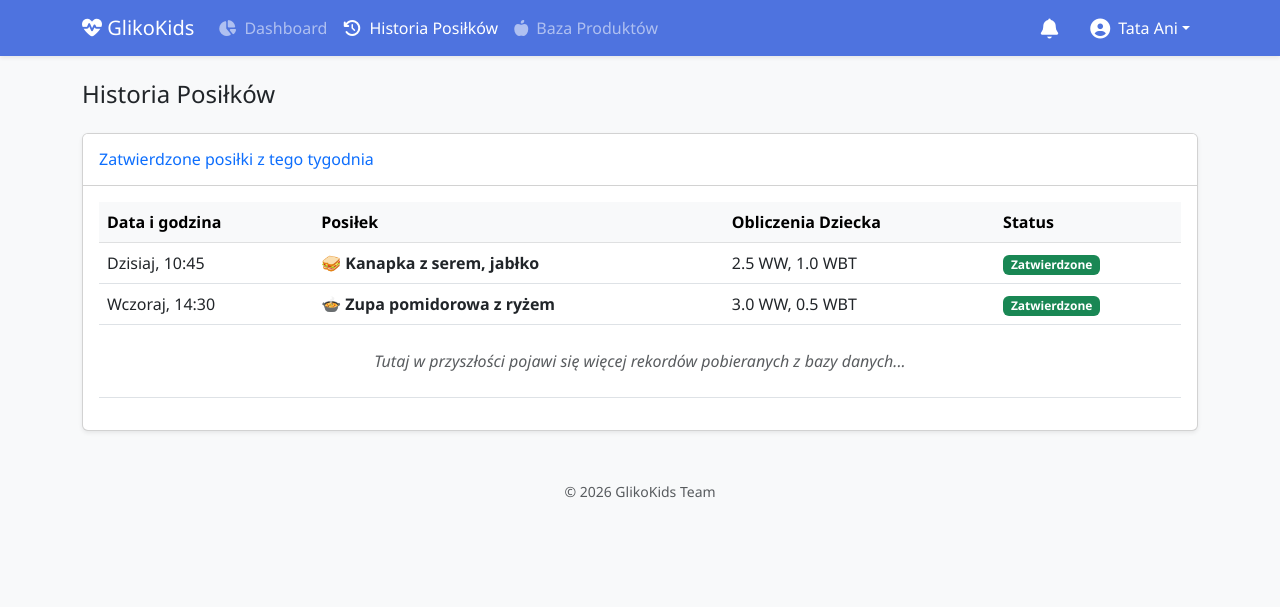
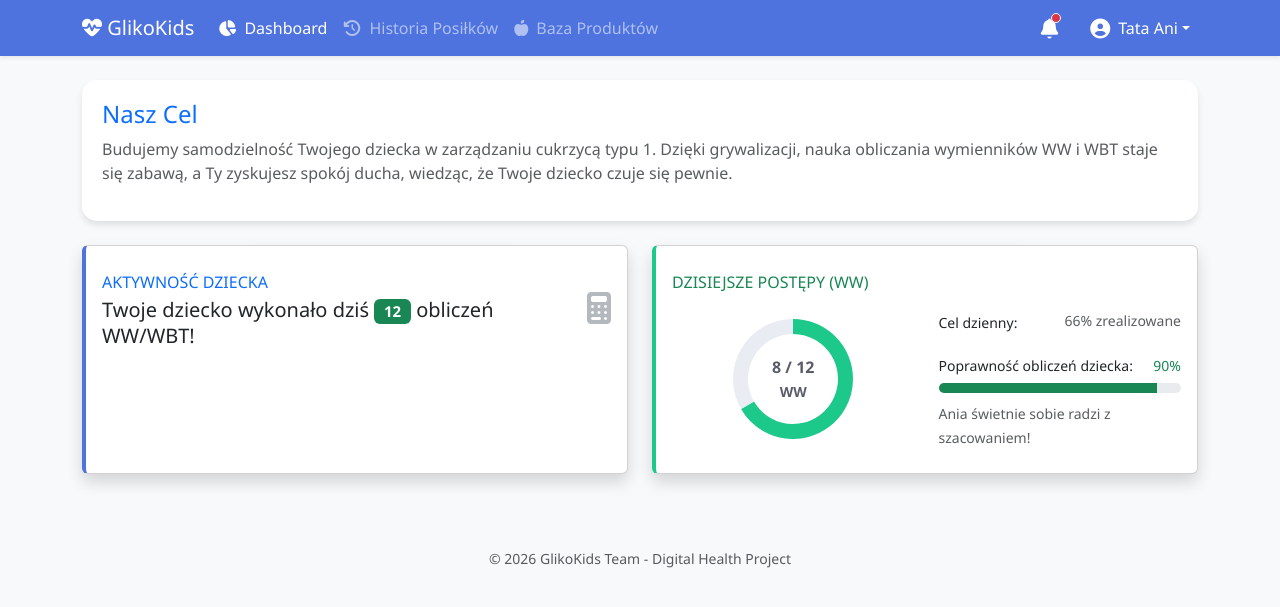
Before and after one commit to sylwiag01/Projekt_grupowy, a Flask app: page /rodzic in a window 1280 px wide. Shown: the top 607 px of the page. Run offline with Flask 3, Linux system fonts and the light colour scheme.

Commit message:
Update rodzic.html

```diff
--- a/templates/rodzic.html
+++ b/templates/rodzic.html
@@ -3,12 +3,15 @@
 <head>
     <meta charset="UTF-8">
     <meta name="viewport" content="width=device-width, initial-scale=1.0">
-    <title>Historia Posiłków - GlikoKids</title>
+    <title>Panel Rodzica - GlikoKids</title>
     <link href="https://cdn.jsdelivr.net/npm/bootstrap@5.3.0/dist/css/bootstrap.min.css" rel="stylesheet">
     <link rel="stylesheet" href="https://cdnjs.cloudflare.com/ajax/libs/font-awesome/6.0.0/all.min.css">
     <style>
         body { background-color: #f8f9fa; font-family: 'Segoe UI', sans-serif; }
         .navbar { background-color: #4e73df; }
+        .stats-card { border-left: 4px solid #4e73df; }
+        .goal-section { background-color: #fff; border-radius: 15px; padding: 20px; box-shadow: 0 4px 6px rgba(0,0,0,0.1); }
+        .notification-badge { padding: 4px; border-radius: 50%; background-color: #e74a3b; position: absolute; top: 5px; right: 0px; }
     </style>
 </head>
 <body>
@@ -18,86 +21,152 @@
             <a class="navbar-brand font-weight-bold" href="index.html">
                 <i class="fas fa-heartbeat"></i> GlikoKids
             </a>
-            <button class="navbar-toggler" type="button" data-bs-toggle="collapse" data-bs-target="#navbarNav">
+
+            <button class="navbar-toggler" type="button" data-bs-toggle="collapse" data-bs-target="#navbarNav" aria-controls="navbarNav" aria-expanded="false" aria-label="Przełącz nawigację">
                 <span class="navbar-toggler-icon"></span>
             </button>
+
             <div class="collapse navbar-collapse" id="navbarNav">
+
                 <ul class="navbar-nav me-auto mb-2 mb-lg-0">
                     <li class="nav-item">
-                        <a class="nav-link" href="rodzic.html"><i class="fas fa-chart-pie me-1"></i> Dashboard</a>
+                        <a class="nav-link active" aria-current="page" href="rodzic.html"><i class="fas fa-chart-pie me-1"></i> Dashboard</a>
                     </li>
                     <li class="nav-item">
-                        <a class="nav-link active" aria-current="page" href="historia_rodzic.html"><i class="fas fa-history me-1"></i> Historia Posiłków</a>
+                        <a class="nav-link" href="historia_rodzic.html"><i class="fas fa-history me-1"></i> Historia Posiłków</a>
                     </li>
                     <li class="nav-item">
                         <a class="nav-link" href="baza_rodzic.html"><i class="fas fa-apple-alt me-1"></i> Baza Produktów</a>
                     </li>
                 </ul>
+
                 <ul class="navbar-nav ms-auto align-items-center">
+
                     <li class="nav-item me-3 position-relative">
-                        <a class="nav-link text-white" href="#"><i class="fas fa-bell fa-lg"></i></a>
+                        <a class="nav-link text-white" href="#" title="Powiadomienia">
+                            <i class="fas fa-bell fa-lg"></i>
+                            <span class="position-absolute translate-middle bg-danger border border-light rounded-circle" style="width: 10px; height: 10px; top: 10px; right: 0;">
+                                <span class="visually-hidden">Nowe powiadomienia</span>
+                            </span>
+                        </a>
                     </li>
+
                     <li class="nav-item dropdown">
-                        <a class="nav-link dropdown-toggle text-white d-flex align-items-center" href="#" data-bs-toggle="dropdown">
+                        <a class="nav-link dropdown-toggle text-white d-flex align-items-center" href="#" id="navbarDropdown" role="button" data-bs-toggle="dropdown" aria-expanded="false">
                             <i class="fas fa-user-circle fa-lg me-2"></i> Tata Ani
                         </a>
-                        <ul class="dropdown-menu dropdown-menu-end shadow">
-                            <li><a class="dropdown-item" href="#">Ustawienia</a></li>
-                            <li><a class="dropdown-item text-danger" href="#">Wyloguj się</a></li>
+                        <ul class="dropdown-menu dropdown-menu-end shadow" aria-labelledby="navbarDropdown">
+                            <li><a class="dropdown-item" href="#"><i class="fas fa-cog fa-sm fa-fw me-2 text-gray-400"></i> Ustawienia konta</a></li>
+                            <li><a class="dropdown-item" href="#"><i class="fas fa-child fa-sm fa-fw me-2 text-gray-400"></i> Ustawienia dziecka</a></li>
+                            <li><hr class="dropdown-divider"></li>
+                            <li><a class="dropdown-item text-danger" href="#"><i class="fas fa-sign-out-alt fa-sm fa-fw me-2"></i> Wyloguj się</a></li>
                         </ul>
                     </li>
                 </ul>
             </div>
         </div>
     </nav>
-
     <div class="container">
-        <h2 class="h4 text-gray-800 mb-4">Historia Posiłków</h2>
-
-        <div class="card shadow-sm">
-            <div class="card-header bg-white py-3">
-                <h6 class="m-0 font-weight-bold text-primary">Zatwierdzone posiłki z tego tygodnia</h6>
-            </div>
-            <div class="card-body">
-                <div class="table-responsive">
-                    <table class="table table-hover align-middle">
-                        <thead class="table-light">
-                            <tr>
-                                <th>Data i godzina</th>
-                                <th>Posiłek</th>
-                                <th>Obliczenia Dziecka</th>
-                                <th>Status</th>
-                            </tr>
-                        </thead>
-                        <tbody>
-                            <tr>
-                                <td>Dzisiaj, 10:45</td>
-                                <td><strong>🥪 Kanapka z serem, jabłko</strong></td>
-                                <td>2.5 WW, 1.0 WBT</td>
-                                <td><span class="badge bg-success">Zatwierdzone</span></td>
-                            </tr>
-                            <tr>
-                                <td>Wczoraj, 14:30</td>
-                                <td><strong>🍲 Zupa pomidorowa z ryżem</strong></td>
-                                <td>3.0 WW, 0.5 WBT</td>
-                                <td><span class="badge bg-success">Zatwierdzone</span></td>
-                            </tr>
-                            <tr>
-                                <td colspan="4" class="text-center text-muted py-4">
-                                    <em>Tutaj w przyszłości pojawi się więcej rekordów pobieranych z bazy danych...</em>
-                                </td>
-                            </tr>
-                        </tbody>
-                    </table>
+        <div class="row mb-4">
+            <div class="col-12">
+                <div class="goal-section">
+                    <h2 class="h4 text-primary">Nasz Cel</h2>
+                    <p class="text-muted">
+                        Budujemy samodzielność Twojego dziecka w zarządzaniu cukrzycą typu 1.
+                        Dzięki grywalizacji, nauka obliczania wymienników WW i WBT staje się zabawą,
+                        a Ty zyskujesz spokój ducha, wiedząc, że Twoje dziecko czuje się pewnie.
+                    </p>
                 </div>
             </div>
         </div>
 
+        <div class="row">
+            <div class="col-md-6 mb-4">
+                <div class="card stats-card shadow h-100 py-2">
+                    <div class="card-body">
+                        <div class="row no-gutters align-items-center">
+                            <div class="col mr-2">
+                                <div class="text-xs font-weight-bold text-primary text-uppercase mb-1">Aktywność Dziecka</div>
+                                <div class="h5 mb-0 font-weight-bold text-gray-800">Twoje dziecko wykonało dziś <span class="badge bg-success">12</span> obliczeń WW/WBT!</div>
+                            </div>
+                            <div class="col-auto">
+                                <i class="fas fa-calculator fa-2x text-secondary opacity-50"></i>
+                            </div>
+                        </div>
+                    </div>
+                </div>
+            </div>
+
+            <div class="col-md-6 mb-4">
+    <div class="card shadow h-100 py-2" style="border-left: 4px solid #1cc88a;">
+        <div class="card-body">
+            <div class="text-xs font-weight-bold text-success text-uppercase mb-3">Dzisiejsze postępy (WW)</div>
+
+            <div class="row align-items-center">
+                <div class="col-6 text-center">
+                    <div style="position: relative; height: 120px; width: 120px; margin: 0 auto;">
+                        <canvas id="wwProgressChart"></canvas>
+                        <div style="position: absolute; top: 50%; left: 50%; transform: translate(-50%, -50%); font-weight: bold; color: #5a5c69;">
+                            8 / 12<br><small>WW</small>
+                        </div>
+                    </div>
+                </div>
+
+                <div class="col-6">
+                    <div class="mb-3">
+                        <span class="small font-weight-bold">Cel dzienny:</span>
+                        <span class="float-end text-muted small">66% zrealizowane</span>
+                    </div>
+
+                    <h6 class="small font-weight-bold mt-4">Poprawność obliczeń dziecka: <span class="float-end text-success">90%</span></h6>
+                    <div class="progress mb-2" style="height: 10px;">
+                        <div class="progress-bar bg-success" role="progressbar" style="width: 90%" aria-valuenow="90" aria-valuemin="0" aria-valuemax="100"></div>
+                    </div>
+                    <small class="text-muted">Ania świetnie sobie radzi z szacowaniem!</small>
+                </div>
+            </div>
+
+        </div>
+    </div>
+</div>
+        </div>
+
         <footer class="text-center mt-5 text-muted pb-4">
-            <small>&copy; 2026 GlikoKids Team</small>
+            <small>&copy; 2026 GlikoKids Team - Digital Health Project</small>
         </footer>
     </div>
 
     <script src="https://cdn.jsdelivr.net/npm/bootstrap@5.3.0/dist/js/bootstrap.bundle.min.js"></script>
+    <script src="https://cdn.jsdelivr.net/npm/bootstrap@5.3.0/dist/js/bootstrap.bundle.min.js"></script>
+
+    <script src="https://cdn.jsdelivr.net/npm/chart.js"></script>
+
+    <script>
+        document.addEventListener('DOMContentLoaded', function() {
+            const ctx = document.getElementById('wwProgressChart').getContext('2d');
+
+            // Konfiguracja wykresu
+            new Chart(ctx, {
+                type: 'doughnut',
+                data: {
+                    labels: ['Spożyte WW', 'Pozostało do celu'],
+                    datasets: [{
+                        data: [8, 4], // Zjedzono 8 WW, Zostało 4 WW (z limitu 12)
+                        backgroundColor: ['#1cc88a', '#eaecf4'], // Zielony i szary
+                        hoverBackgroundColor: ['#17a673', '#dddfeb'],
+                        borderWidth: 0
+                    }]
+                },
+                options: {
+                    maintainAspectRatio: false,
+                    cutout: '75%', // Jak grube ma być kółko (75% to ładny cienki pierścień)
+                    plugins: {
+                        legend: { display: false }, // Ukrywamy legendę dla czystszego wyglądu
+                        tooltip: { enabled: true }
+                    }
+                }
+            });
+        });
+    </script>
 </body>
 </html>
```
